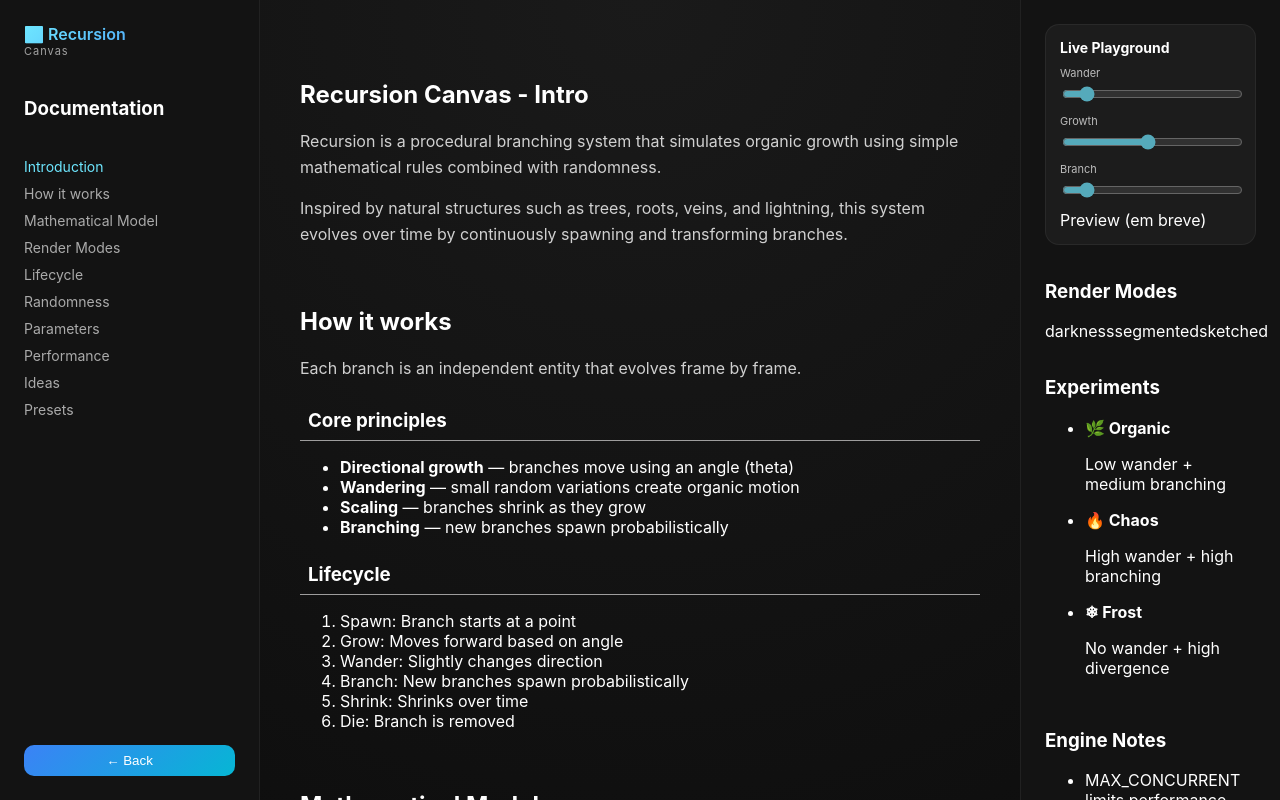
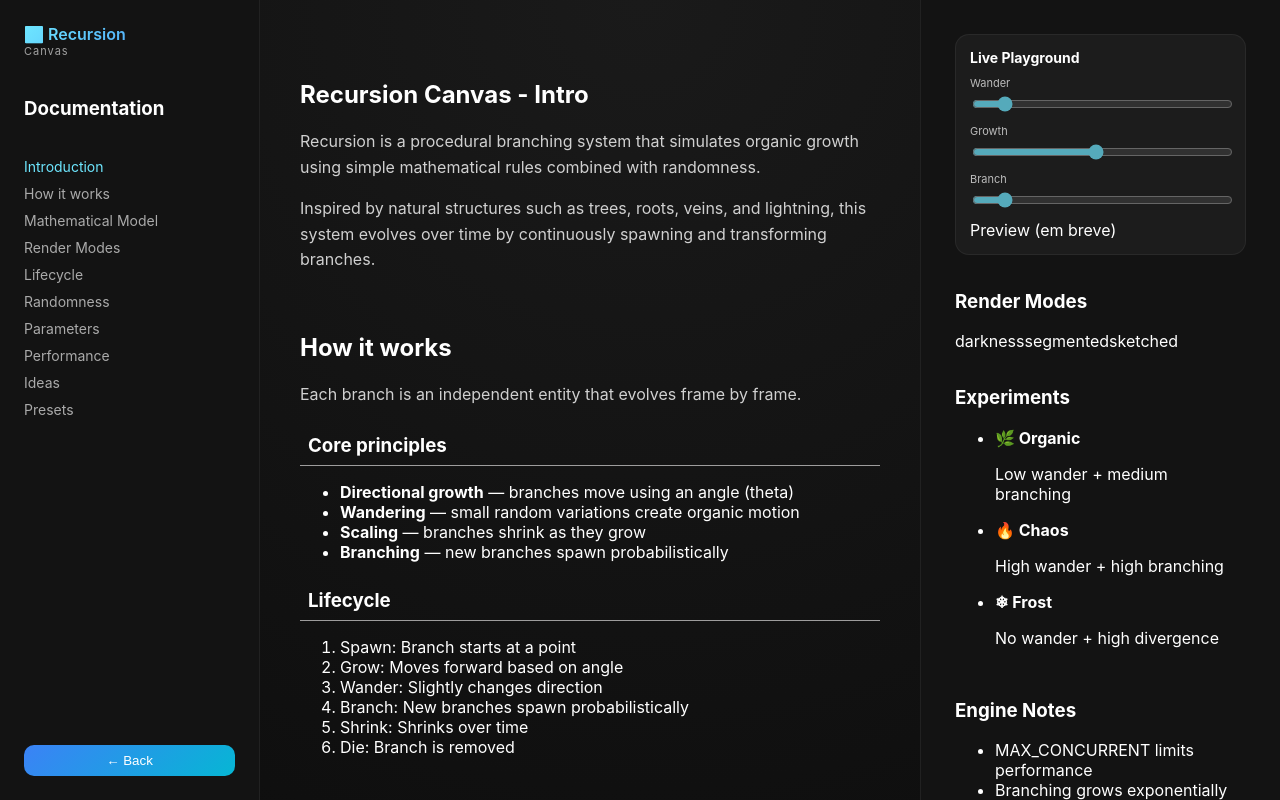
Before and after one commit to fernandacostads/recursion-canvas, a React (Vite) app: page /recursion-canvas/docs in a window 1280 px wide. Built offline with nearby package versions, Linux system fonts and the light colour scheme.

Commit message:
style: improve spacing and padding aside component

```diff
--- a/src/components/DocsAside/style.module.css
+++ b/src/components/DocsAside/style.module.css
@@ -1,7 +1,7 @@
 /* ASIDE (lado direito) */
 .docs-aside {
-  width: 260px;
-  padding: 24px;
+  width: 360px;
+  padding: 34px;
 
   display: flex;
   flex-direction: column;
--- a/src/index.css
+++ b/src/index.css
@@ -440,6 +440,12 @@ canvas {
   flex: 1;
   overflow-y: auto;
   padding: 40px;
+  scrollbar-width: none;
+  -ms-overflow-style: none;
+}
+
+.docs-content::-webkit-scrollbar {
+  display: none;
 }
 
 .docs-content pre {
```
